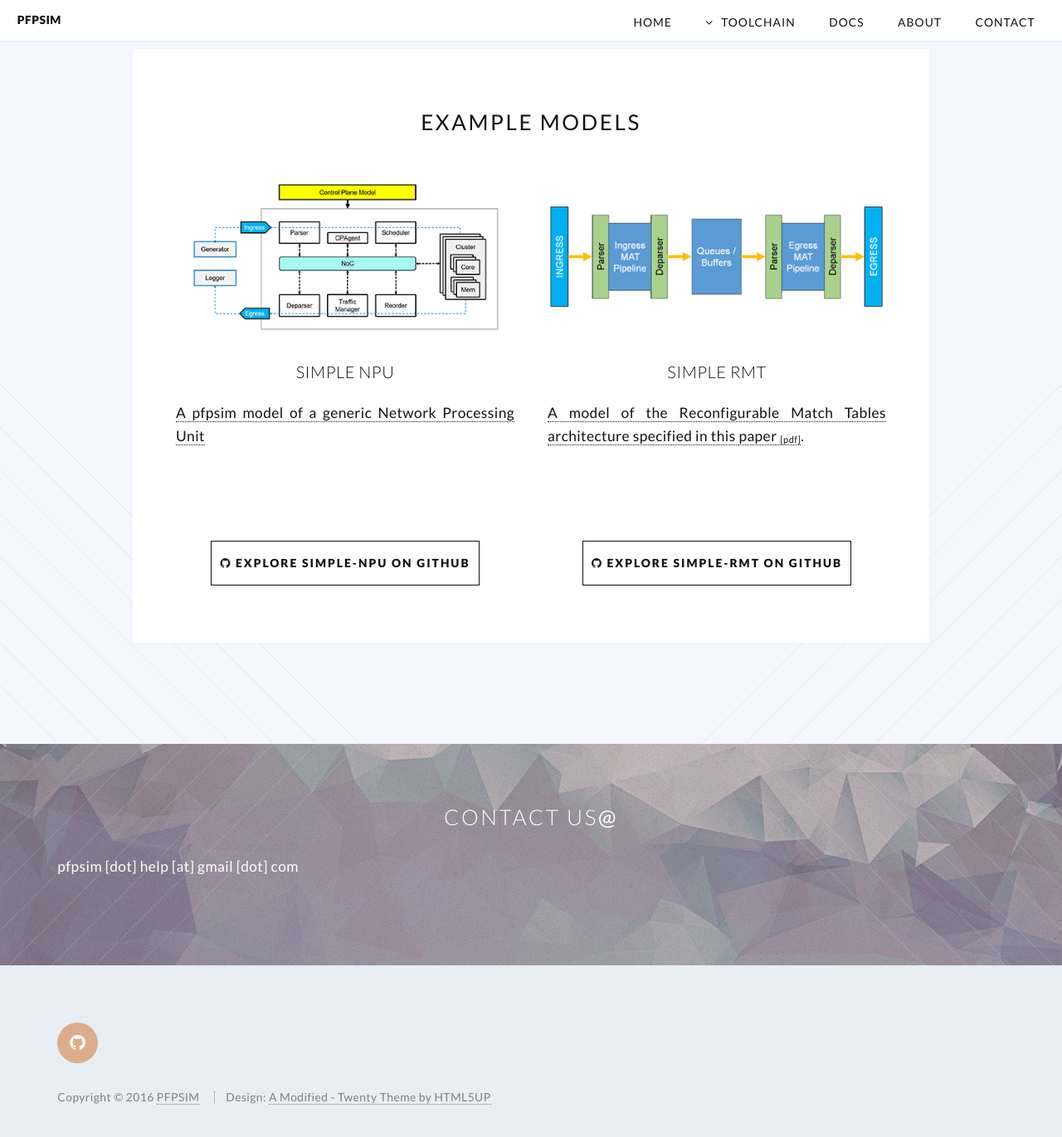
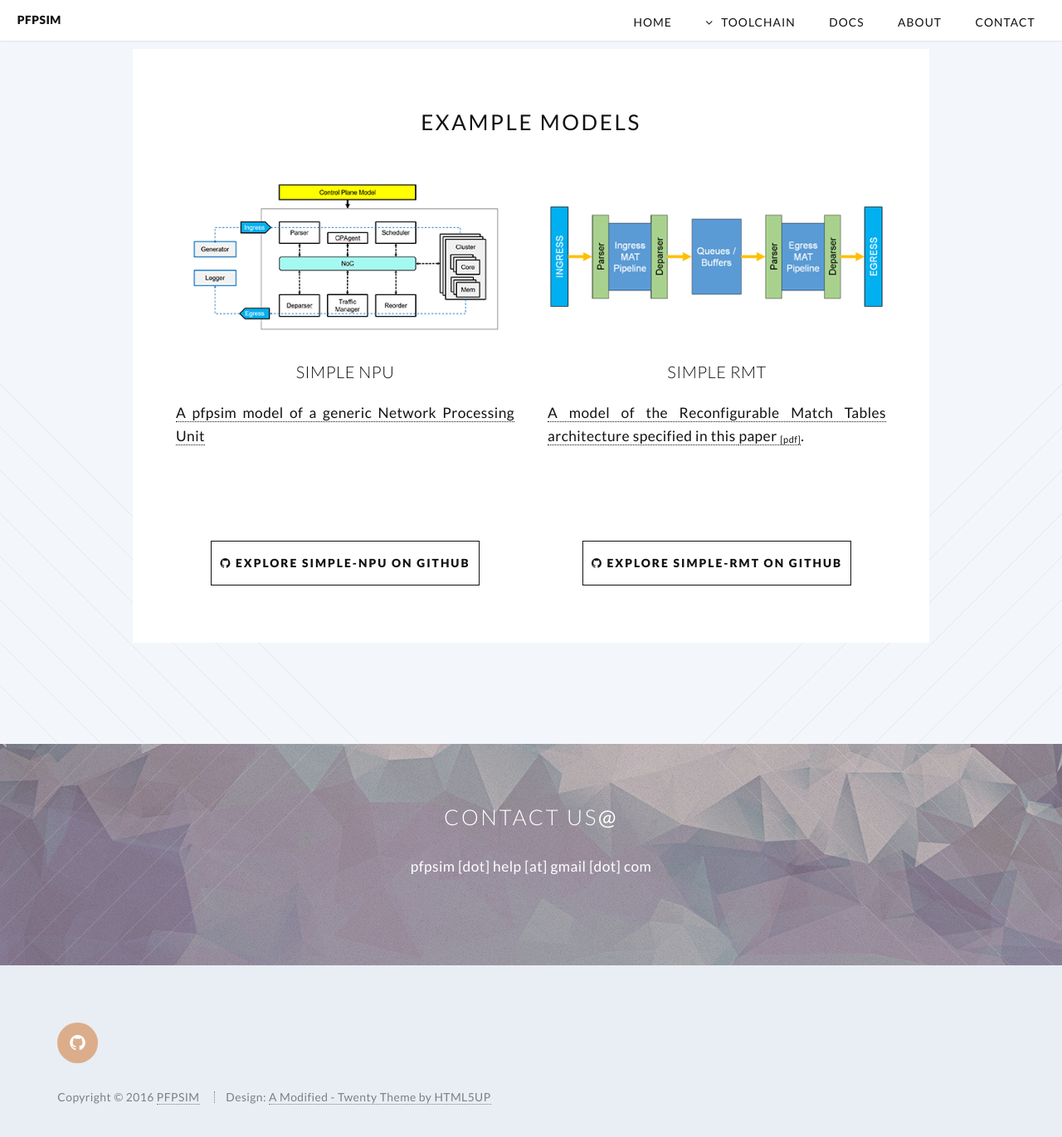
Before and after one commit to pfpsim/pfpsim.github.io, a Jekyll site: the page built from index.html, in a window 1280 px wide and 1400 px high, scrolled down 2378 px. Shown: the top 1371 px of the window at 83% size. Built offline with Jekyll 4.4.1, drawn with Linux system fonts in a browser that asks for light colours.

Commit message:
center contactus

```diff
--- a/css/style.css
+++ b/css/style.css
@@ -1211,3 +1211,6 @@
 	cursor: pointer !important;
 	cursor: hand !important;
 }
+.center {
+    text-align:center;
+}
--- a/index.html
+++ b/index.html
@@ -161,7 +161,7 @@ layout: landing-page
 
         <header>
           <h2>Contact us<strong>@</strong></h2>
-          <p>pfpsim [dot] help [at] gmail [dot] com</p>
+          <p class="center">pfpsim [dot] help [at] gmail [dot] com</p>
         </header>
 
       </section>
```
